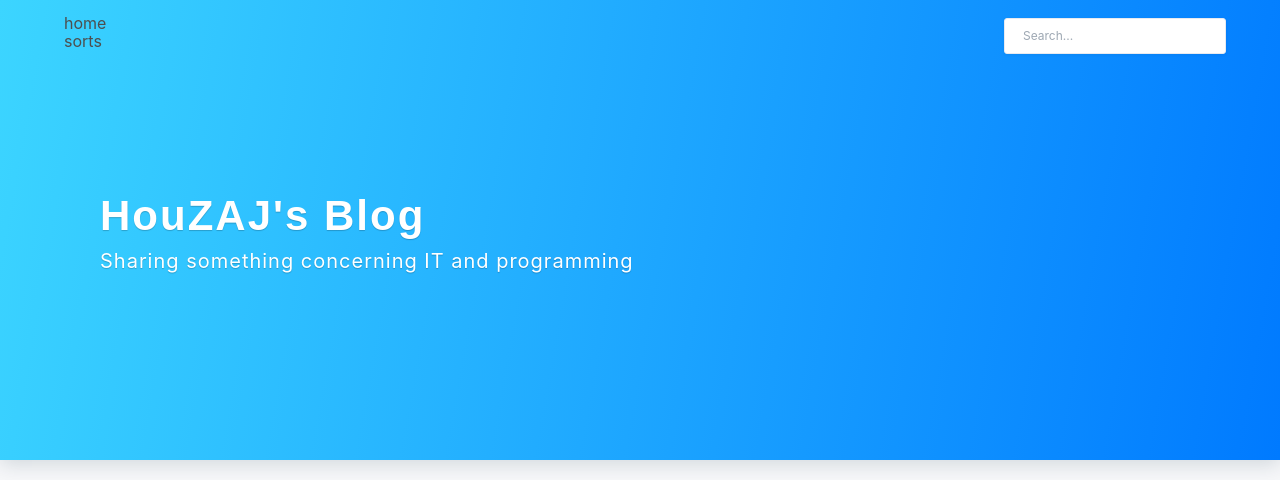
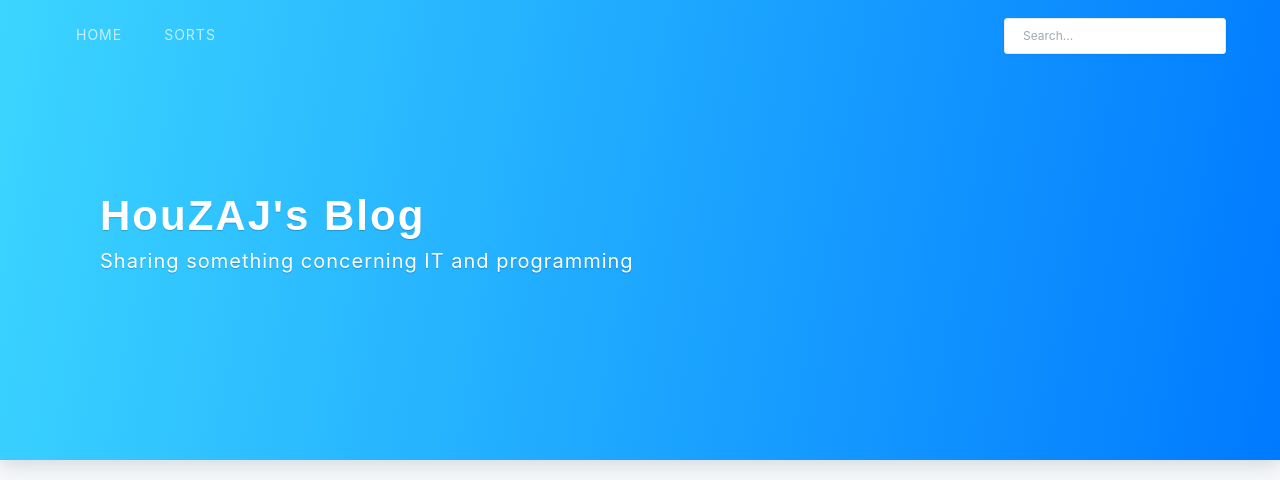
Before and after one commit to houzaj/houzaj.github.io, a Jekyll site: the page built from index.html, in a window 1280 px wide. Shown: the top 480 px of the page. Built offline with Jekyll 4.4.1, drawn with Linux system fonts in a browser that asks for light colours; nearby versions of some CDN libraries; the list of posts is cut into pages by our own code; a style sheet for code colours, icons or effects is not loaded; grey boxes are pictures that could not be loaded.

Commit message:
third post

```diff
--- a/_includes/header.html
+++ b/_includes/header.html
@@ -1,6 +1,6 @@
 <header class="g-header">
     <i id="menu-toggle" class="iconfont icon-menu"></i>
-    <nav class="g-nav-left">
+    <nav class="g-nav">
         <ul>
             {% for i in site.nav %}
             <li><a href="{{ i[1] }}">{{ i[0] }}</a></li>
```
Also changed, not shown: assets/css/app.min.css.
